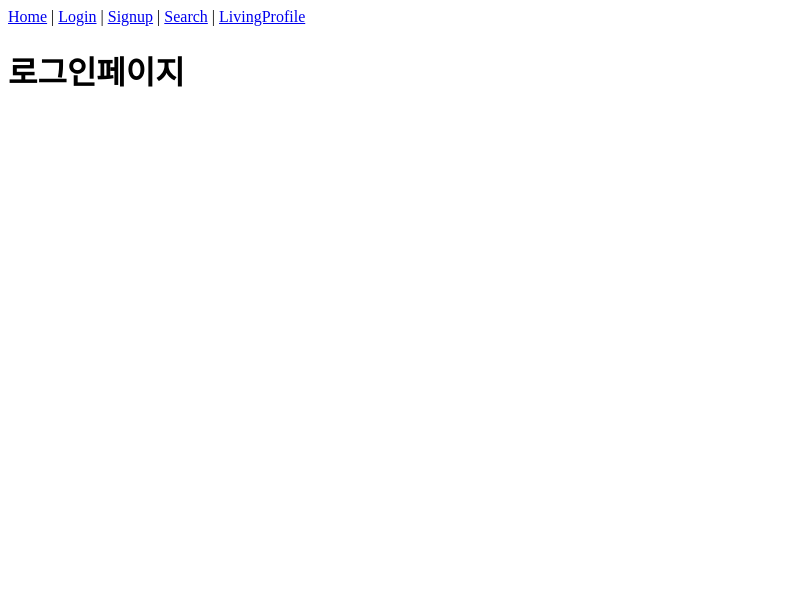
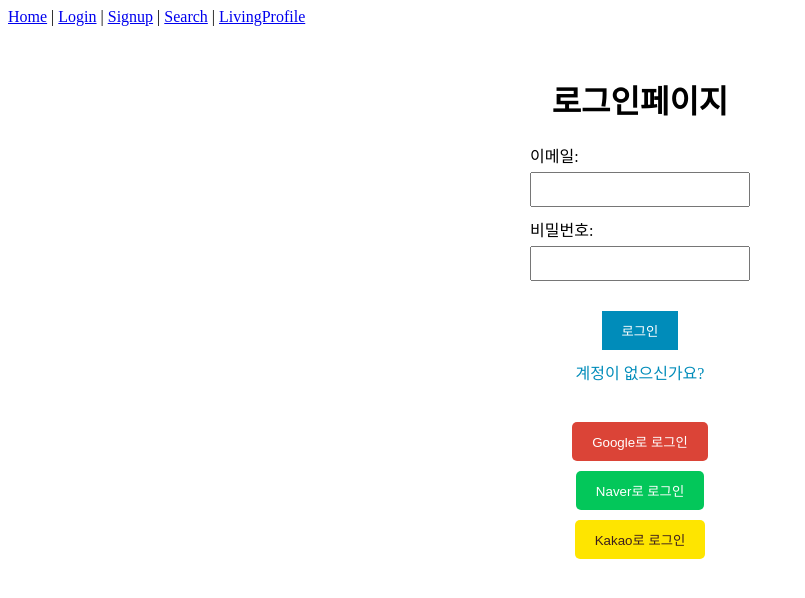
Before and after one commit to chuchangman/miribom, a Vue app in the folder frontend/: page /login in a window 1280 px wide. Shown: the top 598 px of the page, without its empty margins (0-805 px from the left). Built offline with nearby package versions, Linux system fonts and the light colour scheme; the HTML template or start-up script is replaced by a standard one.

Commit message:
로그인화면끝

```diff
--- a/frontend/src/views/LoginView.vue
+++ b/frontend/src/views/LoginView.vue
@@ -1,3 +1,175 @@
+<script setup>
+
+import { ref } from 'vue';
+import { RouterLink } from 'vue-router';
+
+
+const email = ref('');
+const password = ref('');
+const emailErrorMessage = ref('');
+const passwordErrorMessage = ref('');
+
+function validateEmail() {
+  if (!email.value) {
+    emailErrorMessage.value = '이메일을 입력해주세요.';
+    return false;
+  } else {
+    emailErrorMessage.value = '';
+    return true;
+  }
+}
+
+function validatePassword() {
+  if (!password.value) {
+    passwordErrorMessage.value = '비밀번호를 입력해주세요.';
+    return false;
+  } else if (password.value.length < 8) {
+    passwordErrorMessage.value = '비밀번호는 8자 이상 입력해주세요.';
+    return false;
+  } else {
+    passwordErrorMessage.value = '';
+    return true;
+  }
+}
+
+function removeEmailError() {
+  emailErrorMessage.value = '';
+}
+function removePasswordError() {
+  passwordErrorMessage.value = '';
+}
+
+
+function handleLogin() {
+  if (validateEmail() && validatePassword()) {
+    alert('로그인 성공!');
+    console.log('이메일:', email.value);
+    console.log('비밀번호:', password.value);
+  } else {
+    alert('로그인 실패! 입력한 정보를 확인해주세요.');
+  }
+  // 이 아래는 실제 로그인 API 정하면 수정할것
+  //   axios({
+  //     method:'POST',
+  //     url:'/api/login/',
+  //     headers: {
+  //     },
+  //     data: {
+  //       email: email.value,
+  //       password: password.value
+  //     }
+  //   }).then((response) => {
+  //     console.log(response.data);
+  //   })
+}
+
+
+
+
+</script>
+
+
+
 <template>
   <h1>로그인페이지</h1>
+  <form class="login-form" @submit.prevent="handleLogin">
+    <div>
+      <label for="email">이메일:</label>
+      <input type="email" id="email" v-model.trim="email" @blur="validateEmail" @focus="removeEmailError"/>
+      <p class="error-message" v-if="emailErrorMessage">{{ emailErrorMessage }}</p>
+      <label for="password">비밀번호:</label>
+      <input type="password" id="password" v-model.trim="password" @blur="validatePassword" @focus="removePasswordError"/>
+      <p class="error-message" v-if="passwordErrorMessage">{{ passwordErrorMessage }}</p>
+    </div>
+    <button id="login-btn" type="submit">로그인</button>
+  </form>
+  <RouterLink to="/signup" id="signup-link">계정이 없으신가요?</RouterLink><br>
+  <section>
+      <button id="google-login-btn" type="button">Google로 로그인</button>
+      <button id="naver-login-btn" type="button">Naver로 로그인</button>
+      <button id="kakao-login-btn" type="button">Kakao로 로그인</button>
+  </section>
 </template>
+
+<style scoped>
+  h1 {
+    text-align: center;
+    margin-top: 50px;
+  }
+  .login-form {
+    display: flex;
+    flex-direction: column;
+    align-items: center;
+  }
+  .login-form div {
+    margin-bottom: 20px;
+  }
+  .login-form label {
+    display: block;
+    margin-bottom: 5px;
+  }
+  .login-form input {
+    width: 200px;
+    padding: 8px;
+    margin-bottom: 10px;
+  }
+  #login-btn {
+    padding: 10px 20px;
+    background-color: #008CBA;
+    color: white;
+    border: none;
+    cursor: pointer;
+  }
+  #login-btn:hover {  background-color: #007bb5;
+  }
+  .error-message {
+    margin-top: -10px;
+    color: red;
+  }
+  #signup-link {
+    display: block;
+    text-align: center;
+    margin-top: 10px;
+    color: #008CBA;
+    text-decoration: none;
+  }
+  #signup-link:hover {
+    text-decoration: underline;
+  }
+  section {
+    margin-top: 20px;
+    display: flex;
+    flex-direction: column;
+    align-items: center;
+  }
+  section #google-login-btn {
+    padding: 10px 20px;
+    border-radius: 5px;
+    background-color: #db4437;
+    color: white;
+    border: none;
+    cursor: pointer;
+    margin-bottom: 10px;
+  }
+  section #naver-login-btn {
+    padding: 10px 20px;
+    border-radius: 5px;
+    background-color: #03c75a;
+    color: white;
+    border: none;
+    cursor: pointer;
+    margin-bottom: 10px;
+  }
+  section #kakao-login-btn {
+    padding: 10px 20px;
+    border-radius: 5px;
+    background-color: #fee500;
+    color: #3c1e1e;
+    border: none;
+    cursor: pointer;
+    margin-bottom: 10px;
+  }
+  section button:hover {
+    filter: brightness(90%);
+  }
+</style>
```
Also changed, not shown: 1 other file (tests, documents, lock files or other folders).
